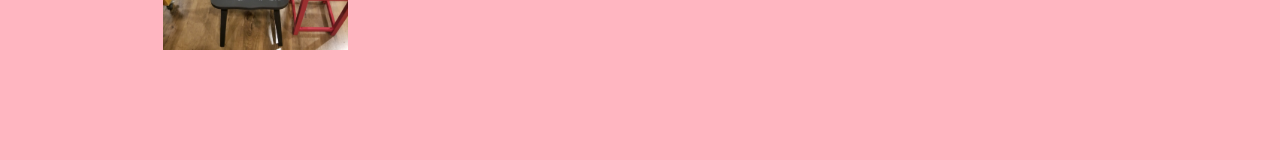
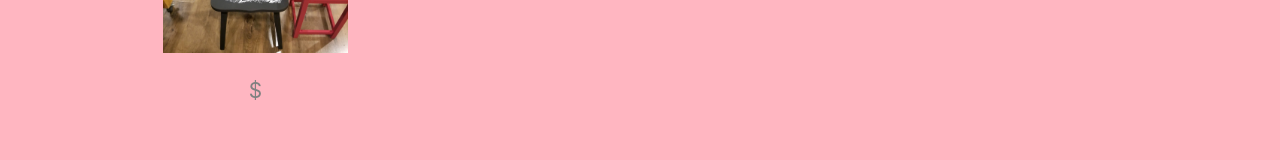
Before and after one commit to easpaas/hart_of_the_home_creations-frontend, a React (Create React App) app: page /cart in a window 1280 px wide. Shown: the part 587-747 px from the top of the page. Built offline with nearby package versions, Linux system fonts and the light colour scheme; a web font is replaced by a local one.

Commit message:
refactor product card

```diff
--- a/src/components/ProductCard.js
+++ b/src/components/ProductCard.js
@@ -7,12 +7,12 @@ function ProductCard(props) {
   const {name, description, price} = props;
   return (
     <div className="Card">
-      <h3>{name}</h3>
+      <h2>{name}</h2>
       <div className="Image">
         <img src={product1} alt="sheep chair product"/>
       </div>
       <div className="Content">
-        <p>{price}</p>
+        <p style={{fontSize: '1.3rem'}}>${price}</p>
         <p>{description}</p>
       </div>
     </div>
--- a/src/components/css/ProductCard.css
+++ b/src/components/css/ProductCard.css
@@ -16,7 +16,7 @@ img{
   width: 100%;
 }
 .Image:hover {
-    filter: blur(1px);
+  filter: blur(1px);
 }
 .Add {
   display: flex;
```
